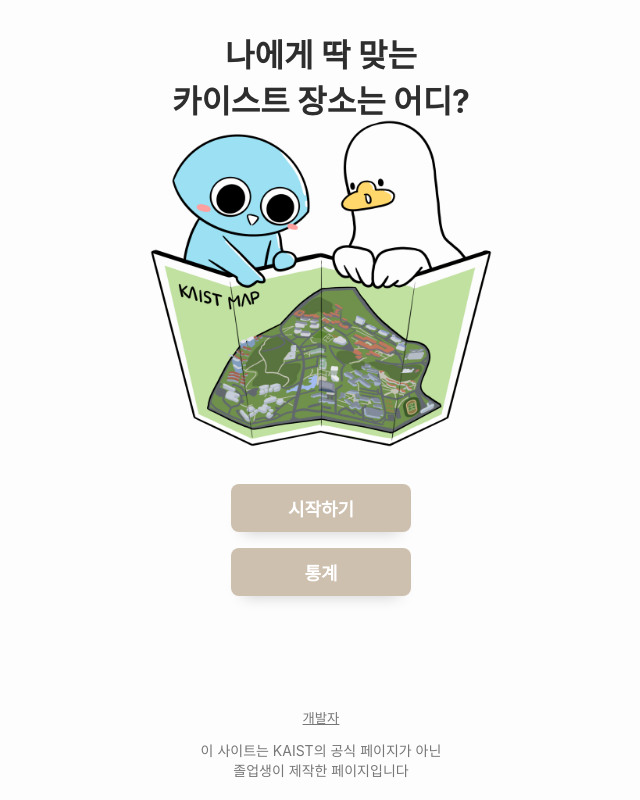
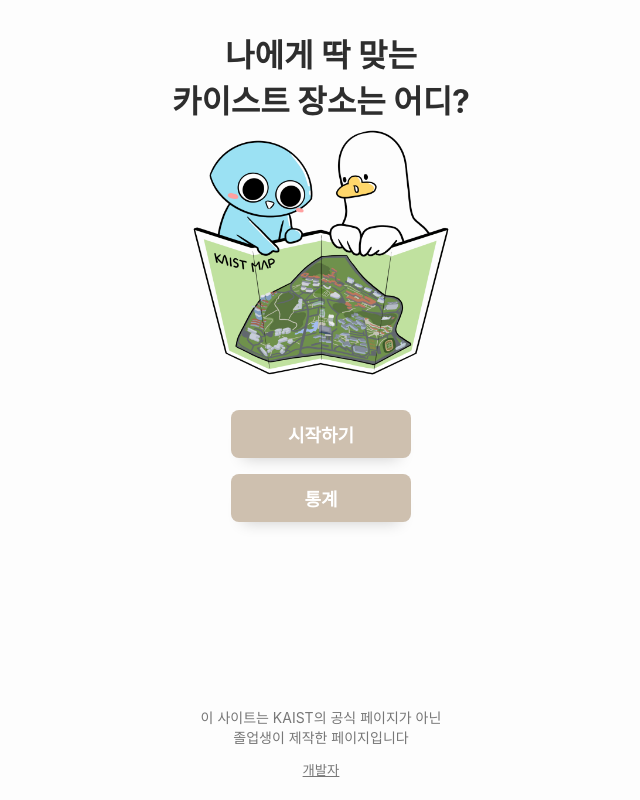
Before and after one commit to nonalcholic/nonalcholic, a React (Create React App) app in the folder client/: page /start in a window 1280 px wide. Shown: the whole page, without its empty margins (319-959 px from the left). Built offline with nearby package versions, Linux system fonts and the light colour scheme; no server answers.

Commit message:
Change image size

```diff
--- a/client/src/pages/StartPage.scss
+++ b/client/src/pages/StartPage.scss
@@ -10,7 +10,7 @@
 
 .main-image-container {
   position: relative;
-  padding-top: 80px;
+  padding-top: 100px;
 
   .title {
     position: absolute;
@@ -18,6 +18,6 @@
     top: 28px;
   }
   .main-image {
-    width: 400px;
+    width: 300px;
   }
 }
--- a/client/src/pages/StartPage.tsx
+++ b/client/src/pages/StartPage.tsx
@@ -34,13 +34,13 @@ const StartPage: React.FC<Props> = (props) => {
       </div>
 
       <span className="hint bottom-fixed" style={{ padding: "20px 0" }}>
+        {"이 사이트는 KAIST의 공식 페이지가 아닌\n졸업생이 제작한 페이지입니다"}
         <button
           className="hint-button"
           onClick={() => history.push("/developer")}
         >
           개발자
         </button>
-        {"이 사이트는 KAIST의 공식 페이지가 아닌\n졸업생이 제작한 페이지입니다"}
       </span>
     </>
   );
--- a/client/src/routers/RootRouter.scss
+++ b/client/src/routers/RootRouter.scss
@@ -146,7 +146,7 @@
     text-decoration: underline;
     color: inherit;
 
-    margin-bottom: 12px;
+    margin-top: 12px;
   }
 }
 
```
